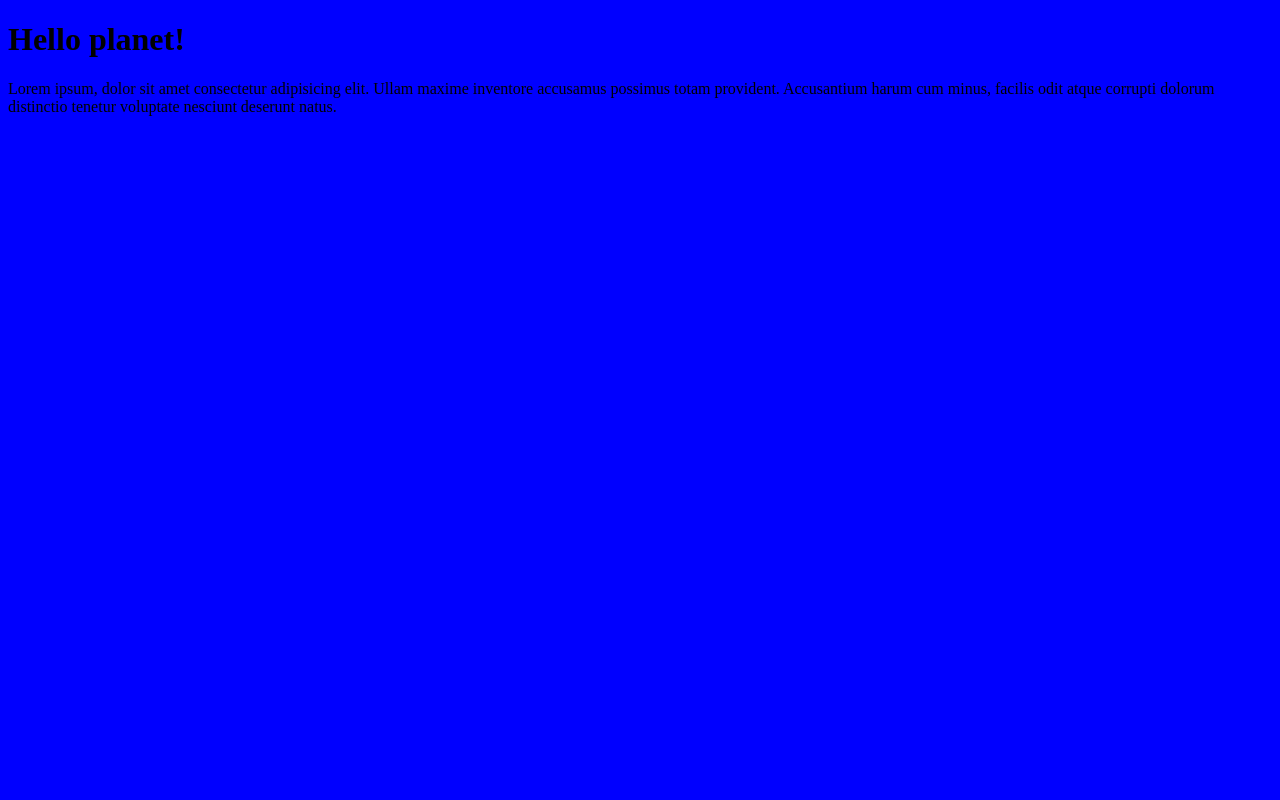
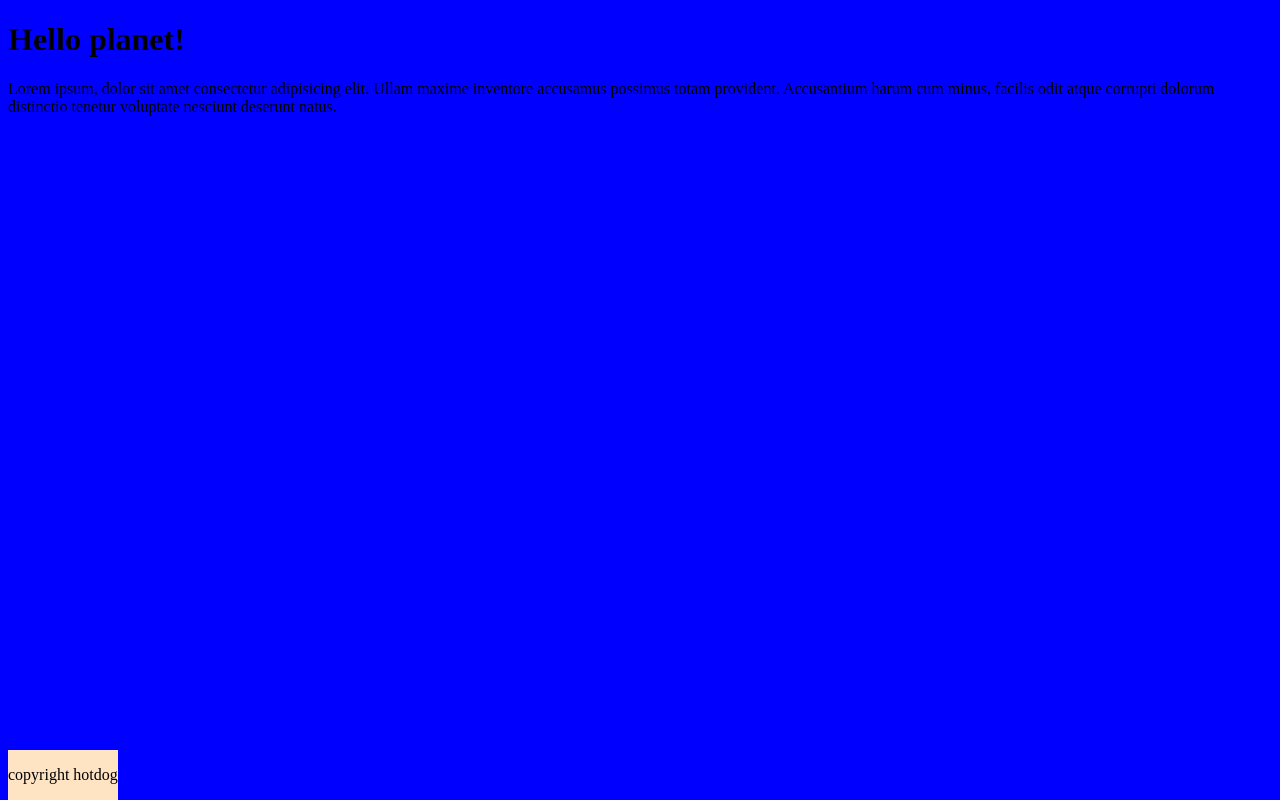
Before and after one commit to JiWHara/repoCollab, a plain HTML site: page index.html in a window 1280 px wide. Drawn offline with Linux system fonts and the light colour scheme.

Commit message:
added footer

```diff
--- a/index.html
+++ b/index.html
@@ -10,10 +10,18 @@
             background-color: blue;
             color: black;
         }
+        footer{
+            background-color: bisque;
+            position: fixed;
+            bottom: 0;
+        }
     </style>
 </head>
 <body>
     <h1>Hello planet!</h1>
     <p>Lorem ipsum, dolor sit amet consectetur adipisicing elit. Ullam maxime inventore accusamus possimus totam provident. Accusantium harum cum minus, facilis odit atque corrupti dolorum distinctio tenetur voluptate nesciunt deserunt natus.</p>
+    <footer>
+        <p>copyright hotdog</p>
+    </footer>
 </body>
 </html>
```
